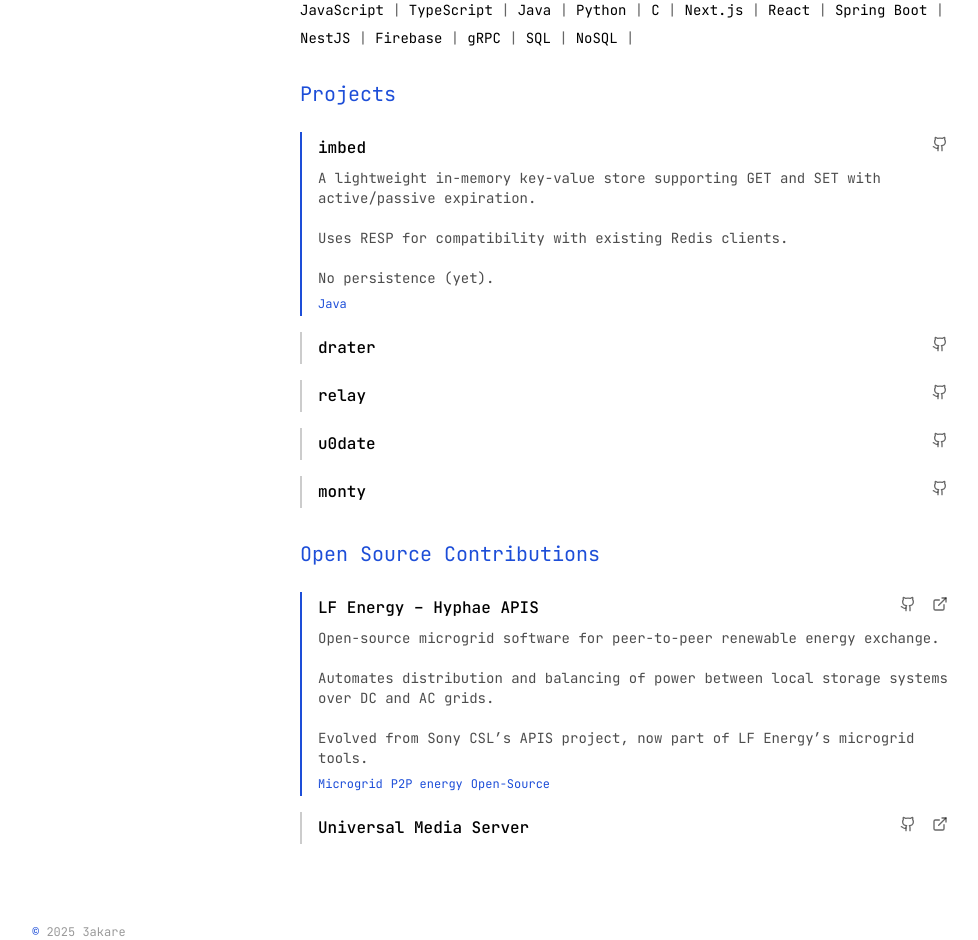
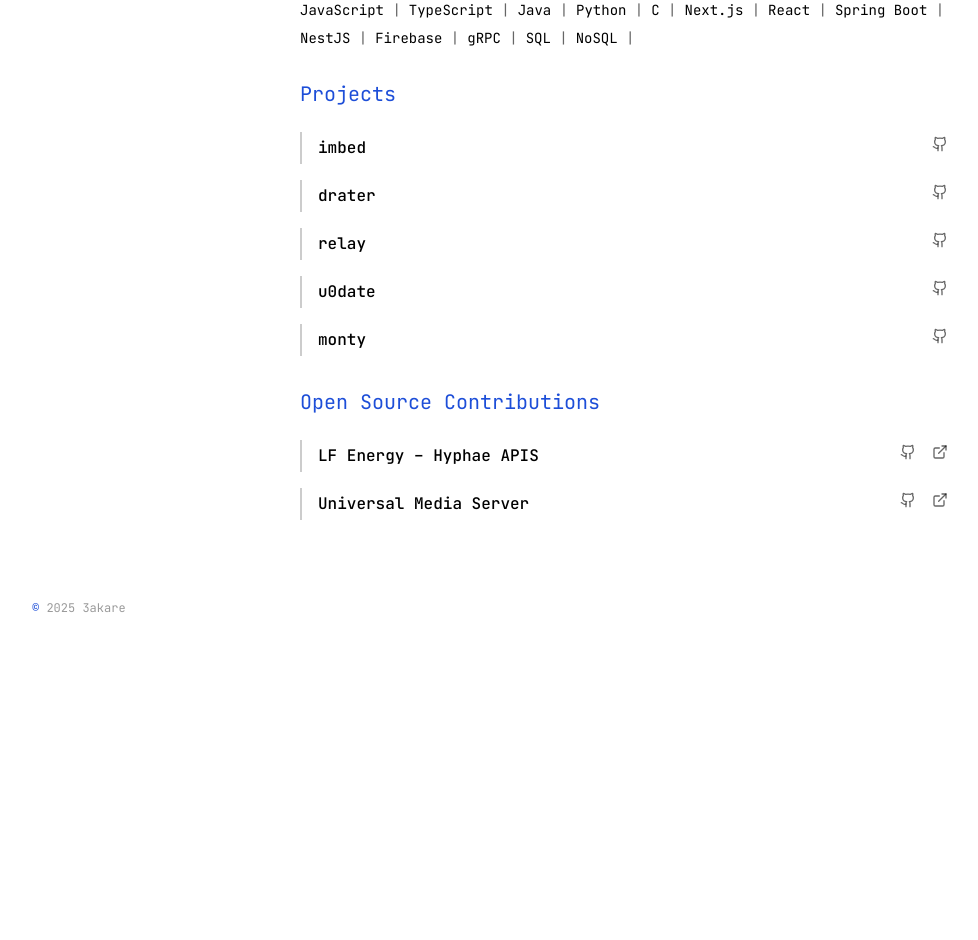
Before and after one commit to 3akare/portfolio, a Next.js app: page / in a window 1280 px wide. Shown: the part 300-1240 px from the top of the page, without its empty margins (16-994 px from the left). After the commit the page ends 916 px from the top, so only its background shows below. Built offline with nearby package versions, Linux system fonts and the light colour scheme.

Commit message:
refactor [portfolio]: update state initialization to use null for active project and contributions

```diff
--- a/src/app/page.tsx
+++ b/src/app/page.tsx
@@ -7,8 +7,8 @@ import Image from "next/image"
 import { cn } from "@/app/lib/utils"
 
 export default function Home() {
-  const [activeProject, setActiveProject] = useState(0)
-  const [activeContributions, setActiveContributions] = useState(0)
+  const [activeProject, setActiveProject] = useState<null | number>(null)
+  const [activeContributions, setActiveContributions] = useState<null | number>(null)
 
   const tools = [
     "JavaScript", "TypeScript", "Java", "Python", "C",
@@ -189,7 +189,9 @@ export default function Home() {
                   "border-l-2 pl-4 py-1 cursor-pointer",
                   activeProject === index ? "border-accent-blue" : "border-black/20",
                 )}
-                onClick={() => setActiveProject(index)}
+                onClick={() =>
+                  setActiveProject(activeProject === index ? null : index)
+                }
               >
                 <div className="flex justify-between items-start">
                   <h3 className="font-medium">{project.title}</h3>
@@ -218,8 +220,13 @@ export default function Home() {
                     )}
                   </div>
                 </div>
-                {activeProject === index && (
-                  <div className="mt-2 text-[0.8125rem] md:text-sm text-black/70 cursor-default">
+                <div
+                  className={cn(
+                    "overflow-hidden transition-all duration-500 ease-in-out",
+                    activeProject === index ? "max-h-96 mt-2" : "max-h-0"
+                  )}
+                >
+                  <div className="text-[0.8125rem] md:text-sm text-black/70 cursor-default">
                     <p className="mb-2 whitespace-pre-line">{project.description}</p>
                     <div className="flex flex-wrap gap-2">
                       {project.tags.map((tag, i) => (
@@ -229,10 +236,11 @@ export default function Home() {
                       ))}
                     </div>
                   </div>
-                )}
+                </div>
               </div>
             ))}
           </div>
+
         </section>
 
         {/* Open source contributions */}
@@ -246,7 +254,9 @@ export default function Home() {
                   "border-l-2 pl-4 py-1 cursor-pointer",
                   activeContributions === index ? "border-accent-blue" : "border-black/20",
                 )}
-                onClick={() => setActiveContributions(index)}
+                onClick={() =>
+                  setActiveContributions(activeContributions === index ? null : index)
+                }
               >
                 <div className="flex justify-between items-start">
                   <h3 className="font-medium">{contribution.title}</h3>
@@ -276,8 +286,13 @@ export default function Home() {
                   </div>
                 </div>
 
-                {activeContributions === index && (
-                  <div className="mt-2 text-[0.8125rem] md:text-sm text-black/70 cursor-default">
+                <div
+                  className={cn(
+                    "overflow-hidden transition-all duration-500 ease-in-out",
+                    activeContributions === index ? "max-h-96 mt-2" : "max-h-0"
+                  )}
+                >
+                  <div className="text-[0.8125rem] md:text-sm text-black/70 cursor-default">
                     <p className="mb-2 whitespace-pre-line">{contribution.description}</p>
                     <div className="flex flex-wrap gap-2">
                       {contribution.tags.map((tag, i) => (
@@ -287,7 +302,7 @@ export default function Home() {
                       ))}
                     </div>
                   </div>
-                )}
+                </div>
               </div>
             ))}
           </div>
```
